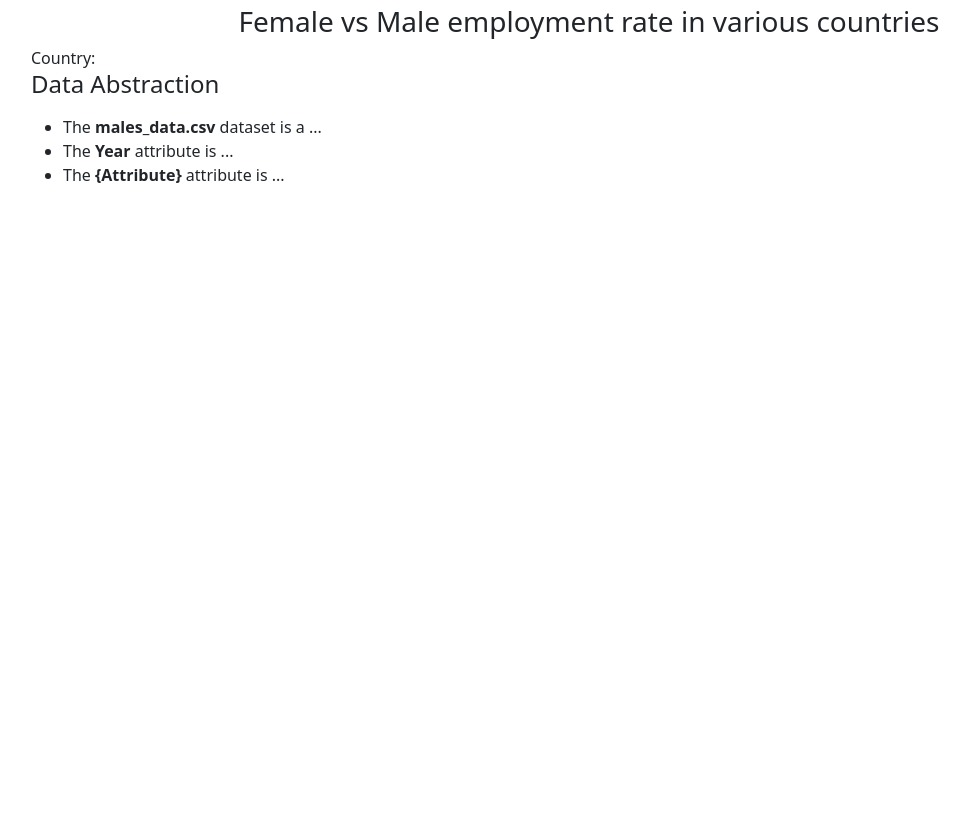
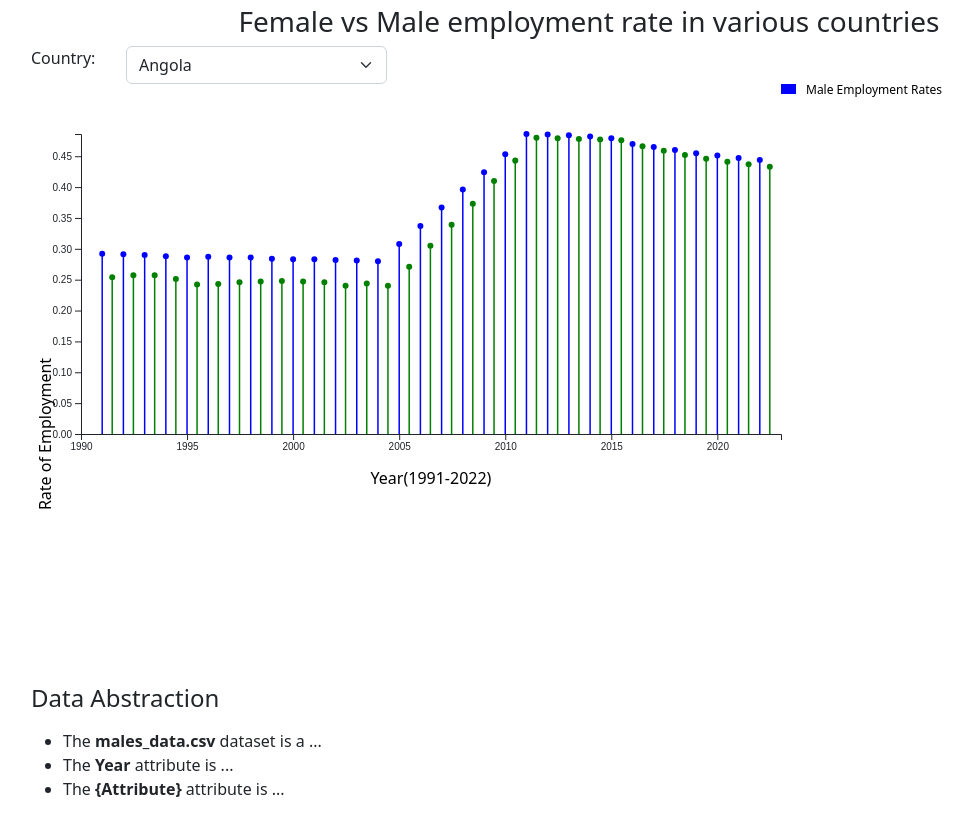
Before and after one commit to joshinsam7/male_female_unemployment_viz, a plain HTML site: page index.html in a window 1280 px wide. Shown: the part 93-910 px from the top of the page, without its empty margins (51-1024 px from the left). Before the commit the page ends 800 px from the top, so only its background shows below. Drawn offline with nearby package versions, Linux system fonts and the light colour scheme.

Commit message:
Completed except for Abstraction

```diff
--- a/index.html
+++ b/index.html
@@ -9,16 +9,25 @@
     <body>
         <div class="container">
             <h1 class="text-center">Homework #2: D3 Lolli</h1>
-            <h3 class="text-center">Your Name - Your Email</h3>
+            <h3 class="text-center">Joshin Sam - jbsam@asu.edu</h3>
             <h3 class="text-center">Female vs Male employment rate in various countries</h3>
             <div class="row">
                 <div class="col-1">Country: </div>
                 <div class="col-3">
                     <!-- add your select here-->
+                    <select id="countrySelect" class="form-select" onchange="drawLolliPopChart()">
+                        <option value="Angola">Angola</option>
+                        <option value="India">India</option>
+                        <option value="Australia">Australia</option>
+                        <option value="Argentina">Argentina</option>
+                        <option value="Afghanistan">Afghanistan</option>
+                    </select>
+
                 </div>
             </div>
             <div id="myDataVis">
                 <!-- create svg here -->
+                <svg width="1000" height="600"></svg>
             </div>
             <h4>Data Abstraction</h4>
             <p id="dataAbstractionSection">
--- a/js/main.js
+++ b/js/main.js
@@ -1,20 +1,46 @@
-// Hint: This is a great place to declare your global variables
-
-
+maleresult = {"Angola" : 0,"India": 1 ,"Australia": 2, "Argentina": 3, "Afghanistan": 4 }
+femaleresult = {"Angola" : 0,"India": 1 ,"Australia": 2, "Argentina": 3, "Afghanistan": 4 }
+malevalues = []
+femalevalues = []
 // This function will be called once the HTML page is fully loaded by the browser
 document.addEventListener('DOMContentLoaded', function () {
    // Hint: create or set your svg element inside this function
-
    // This will load your CSV files and store them into two arrays.
+   document.getElementById('countrySelect').addEventListener('change', function(){
+        drawLolliPopChart()
+    })
+    svg = d3.select("svg")
+        .append("g")
+        .attr("transform", `translate(50,50)`);
    Promise.all([d3.csv('data/females_data.csv'),d3.csv('data/males_data.csv')])
         .then(function (values) {
             console.log('Loaded the females_data.csv and males_data.csv');
             female_data = values[0];
             male_data = values[1];
-
             // Hint: This is a good spot for data wrangling
-
-
+            for (let country in maleresult) {
+                if (maleresult.hasOwnProperty(country)) {
+                    temp = []
+                    male_data.forEach(element => {
+                        year = new Date(element["Year"], 0, 1);
+                        value = +element[country];
+                        temp.push([year,value]);
+                    });
+                    malevalues.push(temp);
+                }
+            }
+            for (let country in femaleresult) {
+                if (femaleresult.hasOwnProperty(country)) {
+                    temp = []
+                    female_data.forEach(element => {
+                        year = new Date(element["Year"], 0, 1);
+                        value = +element[country];
+                        temp.push([year,value]);
+                    });
+                    femalevalues.push(temp);
+                }
+            }
+            console.log(malevalues);
             drawLolliPopChart();
         });
 });
@@ -22,4 +48,121 @@ document.addEventListener('DOMContentLoaded', function () {
 // You can use this function to draw the lollipop chart.
 function drawLolliPopChart() {
     console.log('trace:drawLolliPopChart()');
+
+    const selectedCountry = document.getElementById("countrySelect").value;
+    let femalearr = femalevalues[femaleresult[selectedCountry]]
+    let malearr = malevalues[maleresult[selectedCountry]]
+    console.log(femalearr)
+    console.log(malearr)
+    let malerates = malearr.map(tuple => tuple[1]);
+    let femalerates = femalearr.map(tuple => tuple[1]);
+    let maxim = Math.max(...malerates, ...femalerates);
+    console.log("Max value:",maxim);
+    let xScale = d3.scaleTime()
+        .domain([new Date(1990, 0, 1), new Date(2023, 0, 1)])
+        .range([0, 700]);
+
+    let yScale = d3.scaleLinear()
+        .domain([0, maxim])
+        .range([300, 0]);
+
+    const xAxis = d3.axisBottom(xScale).ticks(10);
+    const yAxis = d3.axisLeft(yScale);
+
+    svg.selectAll(".male-line, .female-line, .male-circle, .female-circle, .x-axis, .y-axis").remove();
+
+    svg.append("g")
+        .attr("class", "x-axis")
+        .attr("transform", `translate(0,300)`)
+        .call(xAxis);
+
+    svg.append("g")
+        .attr("class", "y-axis")
+        .call(yAxis);
+
+    svg.append("text")
+    .attr("x", 700 / 2)
+    .attr("y", 350)
+    .attr("text-anchor", "middle")
+    .text("Year(1991-2022)");
+
+    svg.append("text")
+        .attr("transform", "rotate(-90)")
+        .attr("x", -300)
+        .attr("y", -30)
+        .attr("text-anchor", "middle")
+        .text("Rate of Employment");
+
+    svg.selectAll(".female-line")
+    .data(femalearr)
+    .enter()
+    .append("line")
+    .attr("class", "female-line")
+    .attr("x1", d => xScale(d[0])+10)
+    .attr("y1", d => yScale(d[1]))
+    .attr("x2", d => xScale(d[0])+10)
+    .attr("y2", 300)
+    .attr("stroke", "green")
+    .attr("stroke-width", 1.5);
+
+    svg.selectAll(".female-circle")
+        .data(femalearr)
+        .enter()
+        .append("circle")
+        .attr("class", "female-circle")
+        .attr("cx", d => xScale(d[0])+10)
+        .attr("cy", d => yScale(d[1]))
+        .attr("r", 3)
+        .attr("fill", "green");
+
+    svg.selectAll(".male-line")
+        .data(malearr)
+        .enter()
+        .append("line")
+        .attr("class", "male-line")
+        .attr("x1", d => xScale(d[0]))
+        .attr("y1", d => yScale(d[1]))
+        .attr("x2", d => xScale(d[0]))
+        .attr("y2", 300)
+        .attr("stroke", "blue")
+        .attr("stroke-width", 1.5);
+
+    svg.selectAll(".male-circle")
+        .data(malearr)
+        .enter()
+        .append("circle")
+        .attr("class", "male-circle")
+        .attr("cx", d => xScale(d[0]))
+        .attr("cy", d => yScale(d[1]))
+        .attr("r", 3)
+        .attr("fill", "blue");
+
+        let legend = svg.append("g")
+        .attr("transform", "translate(700, -80)");
+
+    legend.append("rect")
+        .attr("width", 15)
+        .attr("height", 15)
+        .attr("fill", "purple");
+
+    legend.append("text")
+        .attr("x", 25)
+        .attr("y", 12)
+        .text("Female Employment Rates")
+        .style("font-size", "12px")
+        .attr("alignment-baseline", "middle");
+
+
+    legend.append("rect")
+        .attr("width", 15)
+        .attr("height", 15)
+        .attr("y", 25)
+        .attr("fill", "blue");
+
+    legend.append("text")
+        .attr("x", 25)
+        .attr("y", 37)
+        .text("Male Employment Rates")
+        .style("font-size", "12px")
+        .attr("alignment-baseline", "middle");
 }
```
Also changed, not shown: 1 other file.
